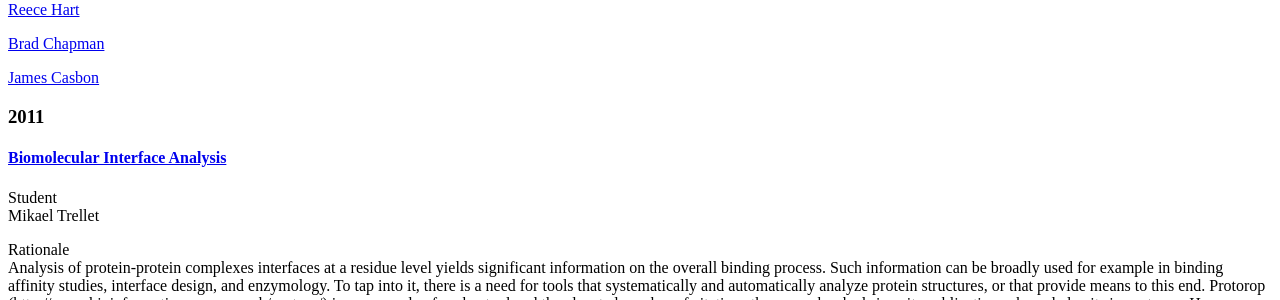
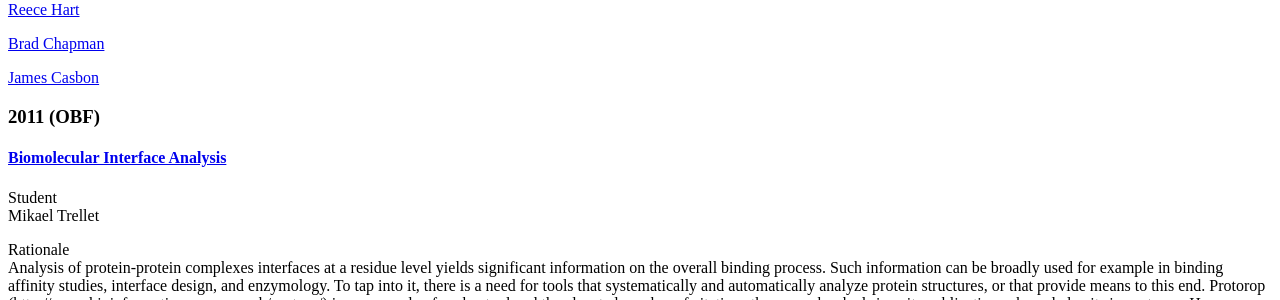
Before and after one commit to biopython/biopython.github.io, a Jekyll site: the page built from wiki/Google_Summer_of_Code.md, in a window 1280 px wide and 900 px high, scrolled down 3416 px. Shown: the part 154-454 px from the top of the window. Built offline with Jekyll 4.4.1, drawn with Linux system fonts in a browser that asks for light colours.

Commit message:
/* 2011 */

```diff
--- a/wiki/Google_Summer_of_Code.md
+++ b/wiki/Google_Summer_of_Code.md
@@ -310,7 +310,7 @@ Mentors
 
 [James Casbon](http://casbon.me/)
 
-### 2011
+### 2011 (OBF)
 
 #### [Biomolecular Interface Analysis](http://biopython.org/wiki/GSoC2011_mtrellet)
 
```
Also changed, not shown: 1 other file.
